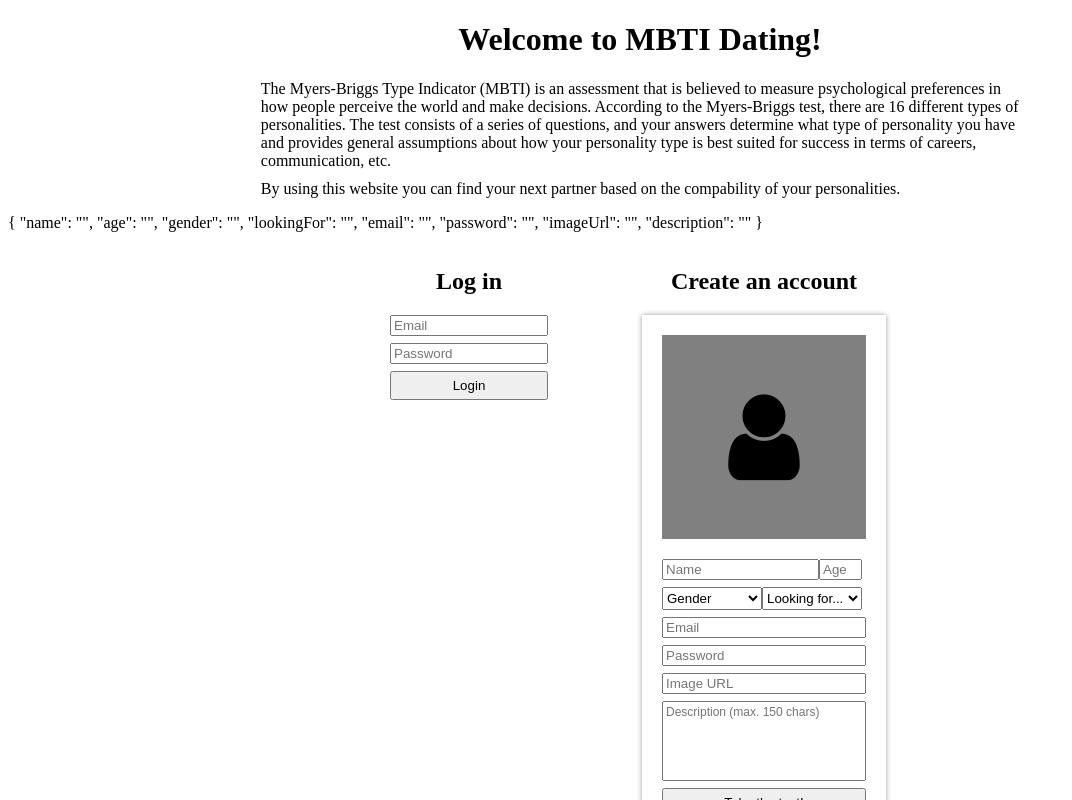
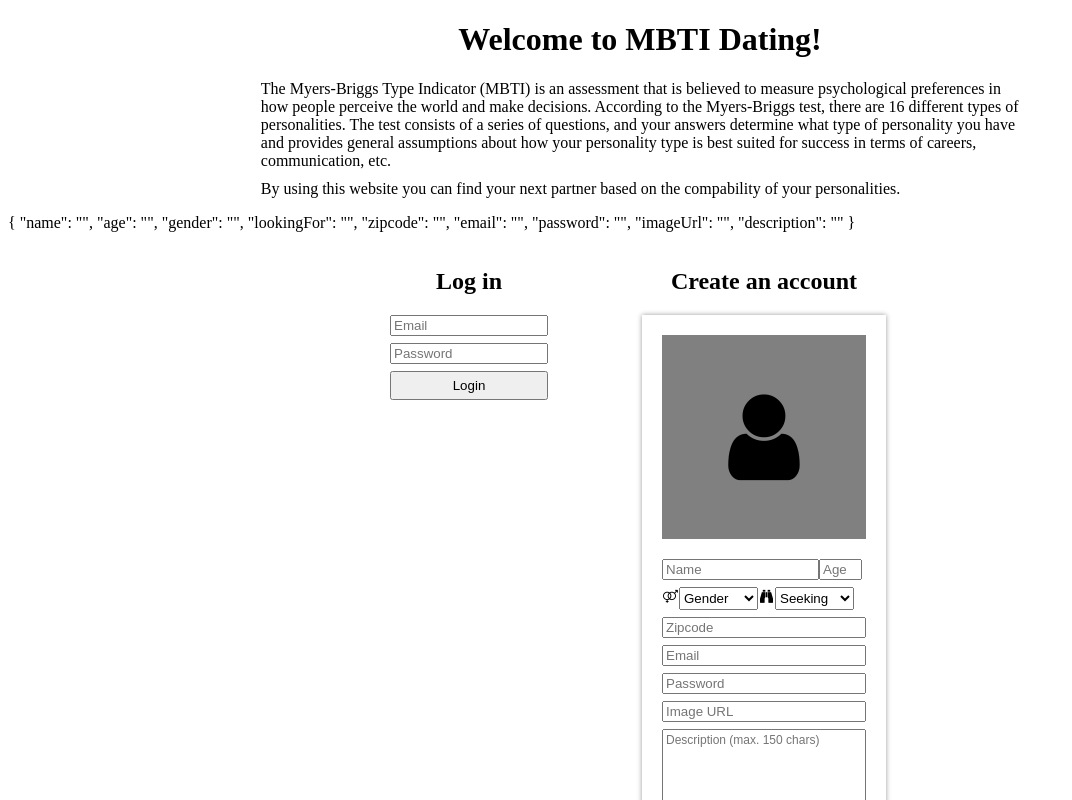
Before and after one commit to kaankabalak/mbti_dating, an Angular app in the folder public/: page / in a window 1280 px wide. Shown: the top 800 px of the page, without its empty margins (0-1072 px from the left). Built offline with nearby package versions, Linux system fonts and the light colour scheme.

Commit message:
Added icons to card

```diff
--- a/public/src/app/loginreg/loginreg.component.css
+++ b/public/src/app/loginreg/loginreg.component.css
@@ -29,6 +29,11 @@
 form input,textarea {
     display: block;
 }
+i.fa-venus-mars, i.fa-binoculars {
+    margin: 0;
+    font-size: 13px;
+    width: 17px;
+}
 .multi-input input{
     display: inline-block !important;
     vertical-align: top;
@@ -37,7 +42,7 @@
     margin-bottom: 7px;
 }
 select {
-    width: 100px;
+    width: 79px;
     height: 23px;
     display: inline-block;
     vertical-align: top;
--- a/public/src/app/loginreg/loginreg.component.html
+++ b/public/src/app/loginreg/loginreg.component.html
@@ -21,19 +21,22 @@
             <input type="number" id="age" [(ngModel)]="newuser.age" name="age" placeholder="Age">
           </div>
           <div class="multi-input">
+            <i class="fa fa-venus-mars" aria-hidden="true"></i>
             <select name="gender" [(ngModel)]="newuser.gender">
                 <option value="" [disabled]="true">Gender</option>
                 <option value="male">Male</option>
                 <option value="female">Female</option>
                 <option value="other">Other</option>
             </select>
+            <i class="fa fa-binoculars" aria-hidden="true"></i>
             <select name="lookingFor" [(ngModel)]="newuser.lookingFor">
-                <option value="" [disabled]="true">Looking for...</option>
+                <option value="" [disabled]="true">Seeking</option>
                 <option value="male">Male</option>
                 <option value="female">Female</option>
                 <option value="other">Other</option>
             </select>
           </div>
+          <input type="text" class="input-field" [(ngModel)]="newuser.zipcode" name="zipcode" placeholder="Zipcode">
           <input type="text" class="input-field" [(ngModel)]="newuser.email" name="emailRegister" placeholder="Email">
           <input type="password" class="input-field" [(ngModel)]="newuser.password" name="passwordRegister" placeholder="Password">
           <input type="text" class="input-field" [(ngModel)]="newuser.imageUrl" name="image" placeholder="Image URL">
--- a/public/src/app/loginreg/loginreg.component.ts
+++ b/public/src/app/loginreg/loginreg.component.ts
@@ -14,6 +14,7 @@
     age: '',
     gender: '',
     lookingFor: '',
+    zipcode: '',
     email: '',
     password: '',
     imageUrl: '',
```
Also changed, not shown: public/src/app/test/test.component.html (+0 -1 lines).
